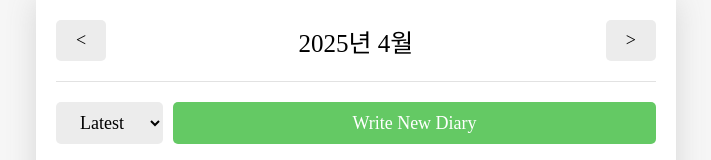
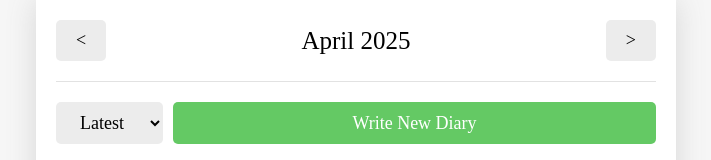
Before and after one commit to kdbean/react-emotion-diary, a React (Vite) app: page / in a window 1280 px wide. Shown: the top 160 px of the page, without its empty margins (284-995 px from the left). Built offline with nearby package versions, Linux system fonts and the light colour scheme; a web font is replaced by a local one.

Commit message:
feat: change "Home" Page header date format >> 'MMMM yyyy'

```diff
--- a/src/pages/Home.jsx
+++ b/src/pages/Home.jsx
@@ -66,9 +66,16 @@ const Home = () => {
 
   return (
     <div>
-      {/* Header with title (year/month) and month navigation buttons */}
+      {/* Header with title, month navigation buttons */}
       <Header
-        title={`${pivotDate.getFullYear()}년 ${pivotDate.getMonth() + 1}월`}
+        //# UPDATE START 2025-04-19 : change header date format to 'MMMM yyyy'
+        //title={`${pivotDate.getFullYear()}년 ${pivotDate.getMonth() + 1}월`}
+        title={`${pivotDate.toLocaleDateString("en-US", {
+          year: "numeric",
+          month: "long",
+        })}`}
+        //# UPDATE END 2025-04-19 : change header date format to 'MMMM yyyy'
+
         leftChild={<Button onClick={onDecreaseMonth} text={"<"} />}
         rightChild={<Button onClick={onIncreaseMonth} text={">"} />}
       />
```
